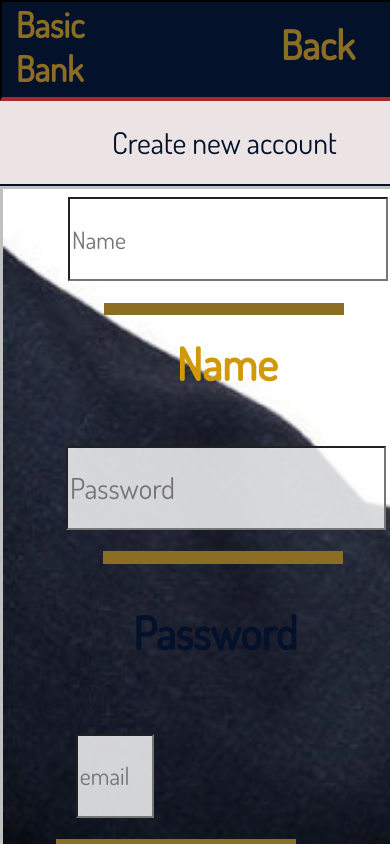
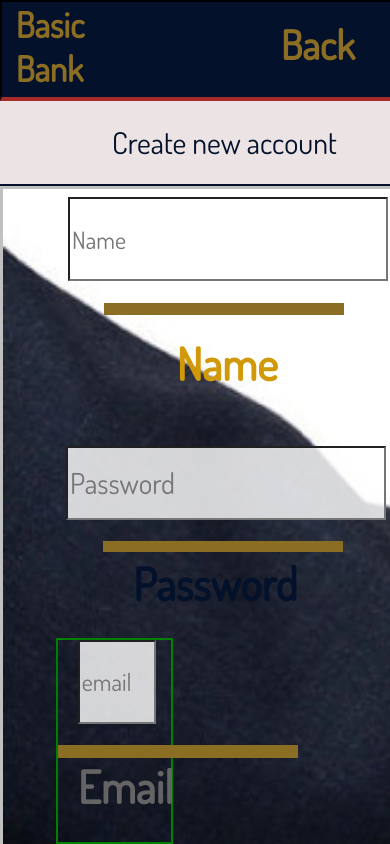
Before and after one commit to cyberstizz/basicbank, a React (Create React App) app: page /create in a window 390 px wide. Shown: the top 844 px of the page. Built offline with nearby package versions, Linux system fonts and the light colour scheme; a web font is replaced by a local one.

Commit message:
made the lastname block a bit smaller

```diff
--- a/src/components/Create.css
+++ b/src/components/Create.css
@@ -71,7 +71,7 @@ width: 100%;
 .lastNameBlock{
     display: flex;
     flex-direction: column;
-    height: 12em;
+    height: 8em;
     width: 95%;
     background-color: transparent;
 
@@ -94,7 +94,8 @@ width: 100%;
 
 
 .emailBlock{
-
+    border: solid 2px green;
+    margin-top: 1vh;
 }
 
 
```
